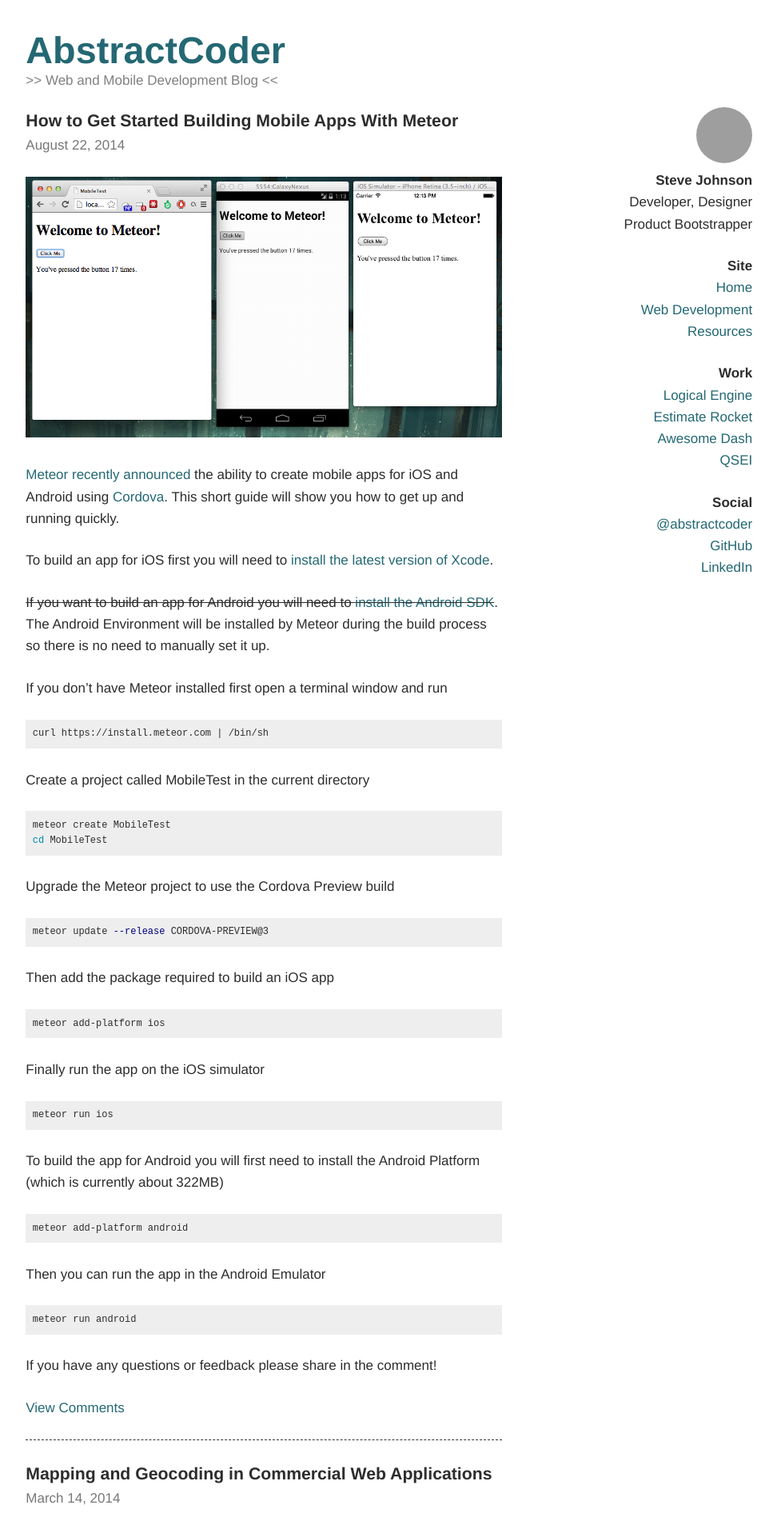
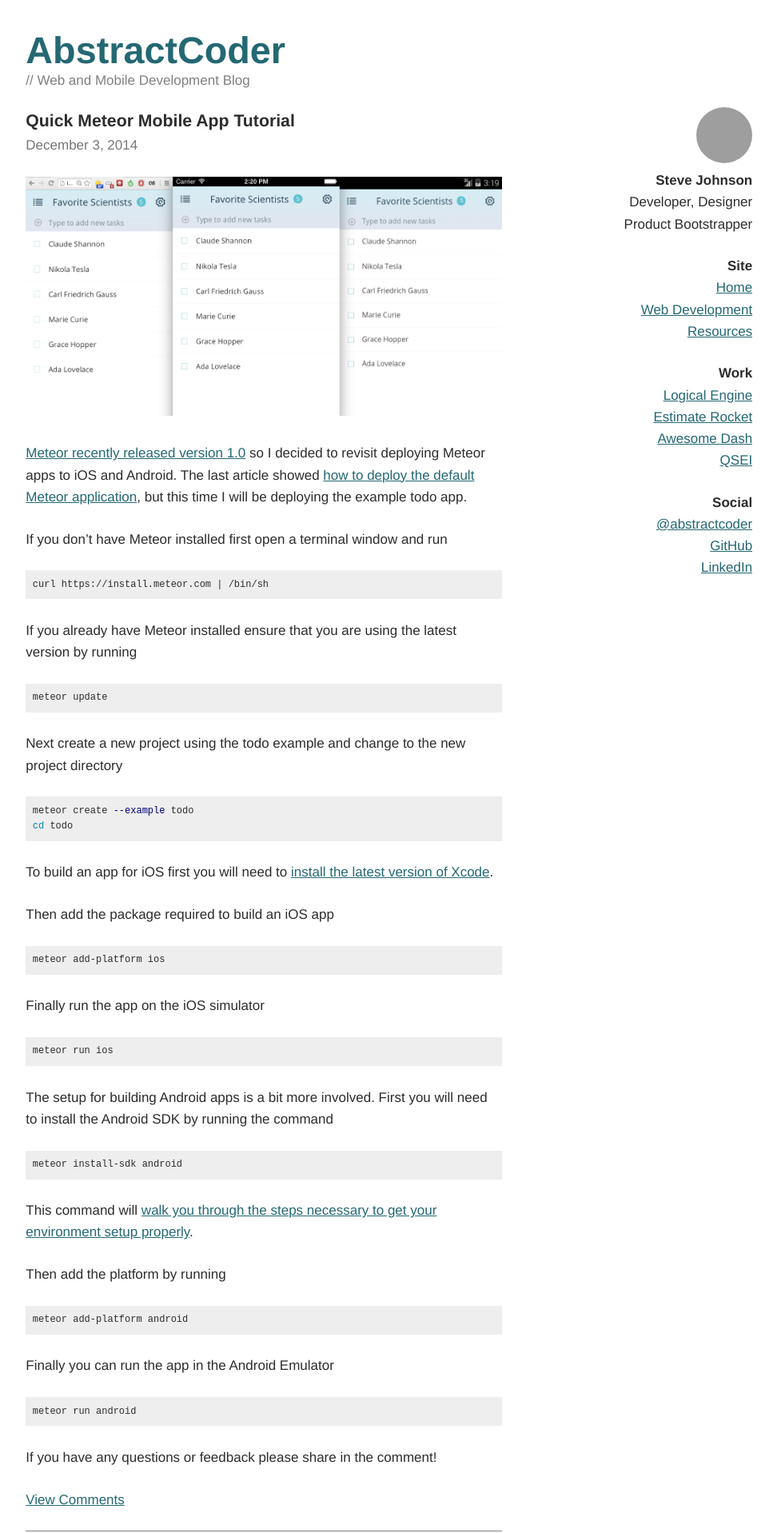
Before and after one commit to abstractcoder/abstractcoder.github.io, a Jekyll site: the page built from index.html, in a window 1280 px wide. Shown: the top 1917 px of the page at 80% size, without its empty margins (154-1126 px from the left). Built offline with Jekyll 4.4.1, drawn with Linux system fonts in a browser that asks for light colours; Markdown is read by kramdown in place of the engine named in the settings; comment, search, counter and statistics services are not loaded; grey boxes are pictures that could not be loaded.

Commit message:
New article, tweaked styling

````diff
--- a/_layouts/default.html
+++ b/_layouts/default.html
@@ -25,7 +25,7 @@
         <div class="grid">
           <div class="unit span-grid">
             <h1 class="title"><a href="/">{{ site.name }}</a></h1>
-            <h2 class="subtitle">>> Web and Mobile Development Blog <<</h2>
+            <h2 class="subtitle">// Web and Mobile Development Blog</h2>
           </div>
           <div class="unit two-of-three">
   {{ content }}
--- a/_layouts/post.html
+++ b/_layouts/post.html
@@ -3,7 +3,7 @@
 comments: true
 ---
 <h2 class="title">{{ page.title }}</h2>
-<p class="meta">{{ page.date | date: "%B %d, %Y" }}</p>
+<p class="meta">{{ page.date | date: "%B %e, %Y" }}</p>
 <div class="content">
 {{ content }}
 </div>
--- /dev/null
+++ b/_posts/2014-12-03-quick-meteor-mobile-app-tutorial.md
@@ -0,0 +1,63 @@
+---
+title: Quick Meteor Mobile App Tutorial
+layout: post
+---
+
+![Meteor Todo App Screenshots](/assets/meteor-todo-app.png)
+
+[Meteor recently released version 1.0](https://www.meteor.com/blog/2014/10/28/meteor-1-0) so I decided to revisit deploying Meteor apps to iOS and Android. The last article showed [how to deploy the default Meteor application](/2014/08/22/how-to-get-started-building-mobile-apps-with-meteor-js.html), but this time I will be deploying the example todo app.
+
+If you don't have Meteor installed first open a terminal window and run
+
+```bash
+curl https://install.meteor.com | /bin/sh
+```
+
+If you already have Meteor installed ensure that you are using the latest version by running
+
+```bash
+meteor update
+```
+
+Next create a new project using the todo example and change to the new project directory
+
+```bash
+meteor create --example todo
+cd todo
+```
+
+To build an app for iOS first you will need to [install the latest version of Xcode](https://developer.apple.com/xcode/downloads/).
+
+Then add the package required to build an iOS app
+
+```bash
+meteor add-platform ios
+```
+
+Finally run the app on the iOS simulator
+
+```bash
+meteor run ios
+```
+
+The setup for building Android apps is a bit more involved. First you will need to install the Android SDK by running the command
+
+```bash
+meteor install-sdk android
+```
+
+This command will [walk you through the steps necessary to get your environment setup properly](https://github.com/meteor/meteor/wiki/Mobile-Dev-Install:-Android-on-Mac).
+
+Then add the platform by running
+
+```bash
+meteor add-platform android
+```
+
+Finally you can run the app in the Android Emulator
+
+```bash
+meteor run android
+```
+
+If you have any questions or feedback please share in the comment!
--- a/css/style.css
+++ b/css/style.css
@@ -12,17 +12,19 @@
 
 .bio { text-align: right; }
 
-a { color: #246873; text-decoration: none; }
+a { color: #246873; }
 .highlight pre { width: 100%; overflow-x: scroll; padding: 0.5rem; background: #eee; font-size: 12px; }
 .meta { color: #777; }
 
 h1.title { margin: 40px 0 0 0; font-size: 2.75rem; }
+h1.title a { text-decoration: none; }
 h2.title { margin-bottom: 0; line-height: 1.6; font-size: 1.25rem; font-weight: bold; }
+h2.title a { text-decoration: none; }
 h2.subtitle { margin: 0 0 20px 0; font-size: 1rem; color: gray; }
 h2 { margin: 0 0 10px 0; line-height: 1.6; }
 
 .post {
-  border-bottom: 1px dashed #333;
+  border-bottom: 1px solid gray;
   margin-bottom: 1.5em;
 }
 
--- a/index.html
+++ b/index.html
@@ -6,7 +6,7 @@
 {% for post in site.posts %}
   <div class="post">
     <h2 class="title">{{ post.title }}</h2>
-    <p class="meta">{{ post.date | date: "%B %e,  %Y" }}</p>
+    <p class="meta">{{ post.date | date: "%B %e, %Y" }}</p>
     {{ post.content }}
     <p><a href="{{ post.url }}#disqus_thread">View Comments</a></p>
   </div>
````
Also changed, not shown: _drafts/seo_for_programmers.md (added), assets/meteor-todo-app.png (added).
